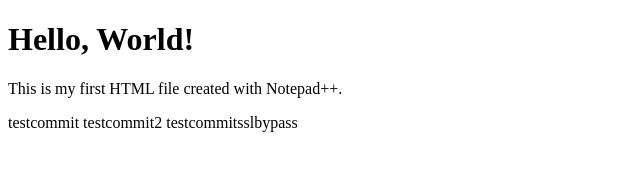
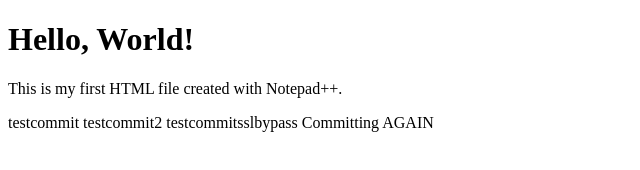
Before and after one commit to draworth/harmonytest, a plain HTML site: page index.html in a window 1280 px wide. Shown: the whole page, without its empty margins (0-640 px from the left). Drawn offline with Linux system fonts and the light colour scheme.

Commit message:
Update index.html

```diff
--- a/index.html
+++ b/index.html
@@ -11,5 +11,6 @@
 	testcommit
 	testcommit2
 	testcommitsslbypass
+	Committing AGAIN
 </body>
 </html>
```
